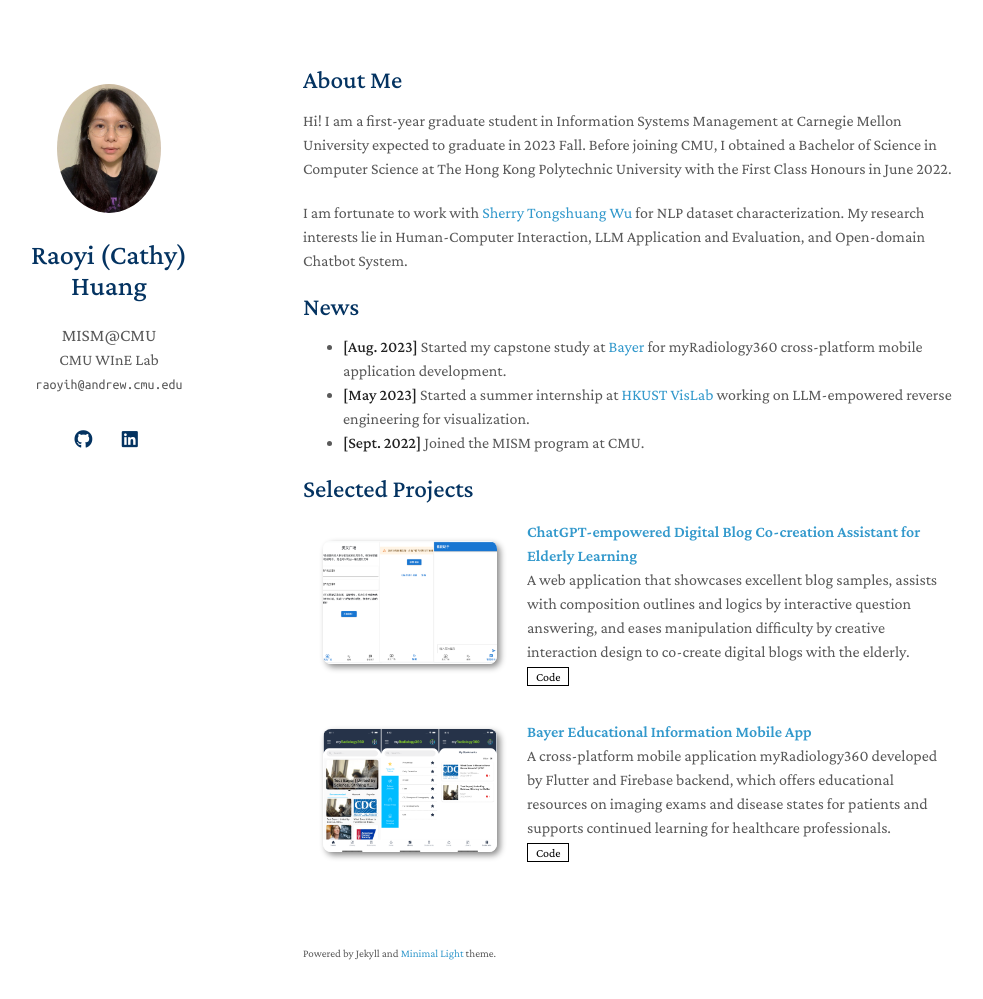
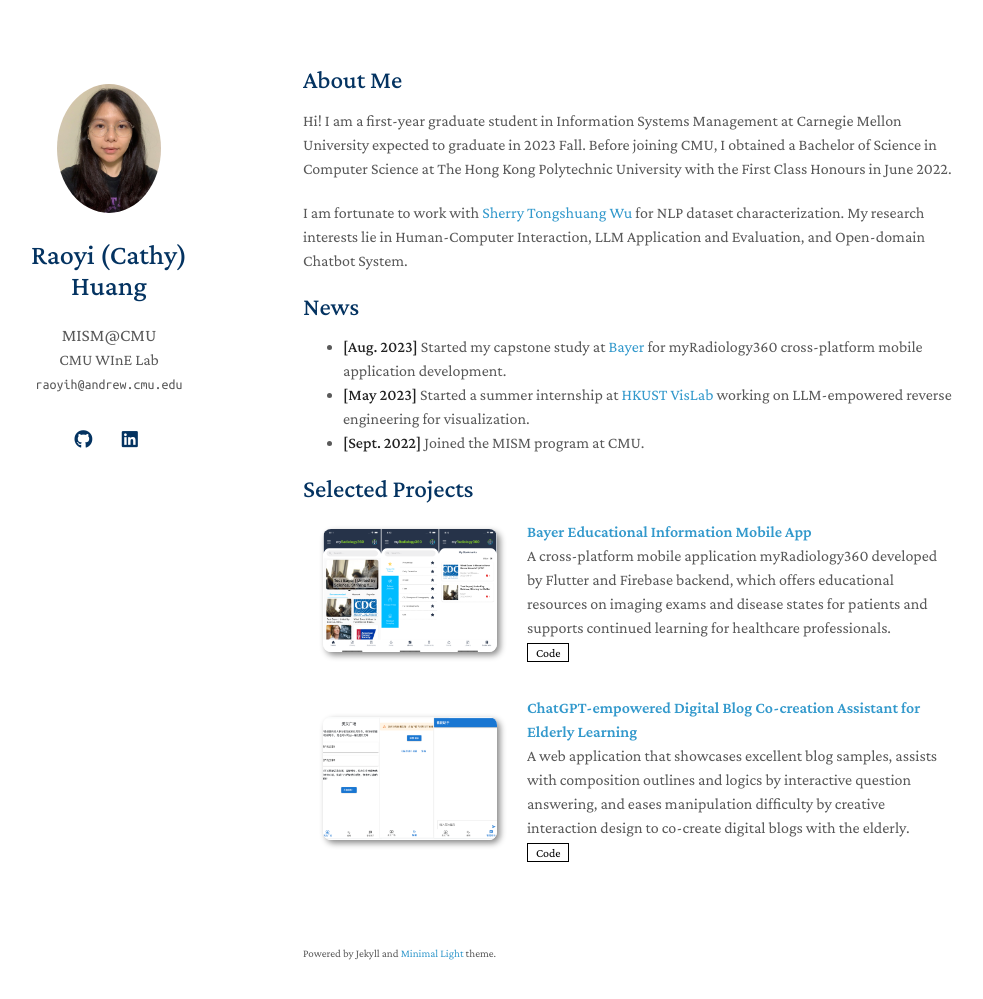
Before and after one commit to Huang-Raoyi/Huang-Raoyi.github.io, a Jekyll site: the page built from index.md, in a window 1280 px wide and 1034 px high. Shown: the top 999 px of the window, without its empty margins (167-1150 px from the left). Built offline with Jekyll 4.4.1, drawn with Linux system fonts in a browser that asks for light colours; nearby versions of some CDN libraries; a style sheet for code colours, icons or effects is not loaded; our own code applies the rules of GitHub Pages for plain Markdown files; some of the changed lines change nothing that is shown.

Commit message:
Update projects.yml

```diff
--- a/_data/projects.yml
+++ b/_data/projects.yml
@@ -1,14 +1,16 @@
 main:
+
+  - title: Bayer Educational Information Mobile App
+    authors: A cross-platform mobile application myRadiology360 developed by Flutter and Firebase backend, which offers educational resources on imaging exams and disease states for patients and supports continued learning for healthcare professionals.
+    image: ./assets/img/bayer-ui.png
+    code: https://github.com/pawankumar-bayer/bayer_capstone
+
 
   - title: ChatGPT-empowered Digital Blog Co-creation Assistant for Elderly Learning
     authors: A web application that showcases excellent blog samples, assists with composition outlines and logics by interactive question answering, and eases manipulation difficulty by creative interaction design to co-create digital blogs with the elderly.
     image: ./assets/img/elderly-ui.png
     code: https://github.com/Huang-Raoyi/oa-learning-app
 
-  - title: Bayer Educational Information Mobile App
-    authors: A cross-platform mobile application myRadiology360 developed by Flutter and Firebase backend, which offers educational resources on imaging exams and disease states for patients and supports continued learning for healthcare professionals.
-    image: ./assets/img/bayer-ui.png
-    code: https://github.com/pawankumar-bayer/bayer_capstone
 
   # - title: "Mnemonics Training: Multi-Class Incremental Learning without Forgetting"
   #   authors: <strong>Yaoyao Liu</strong>, Yuting Su, An-An Liu, Bernt Schiele, Qianru Sun
```
